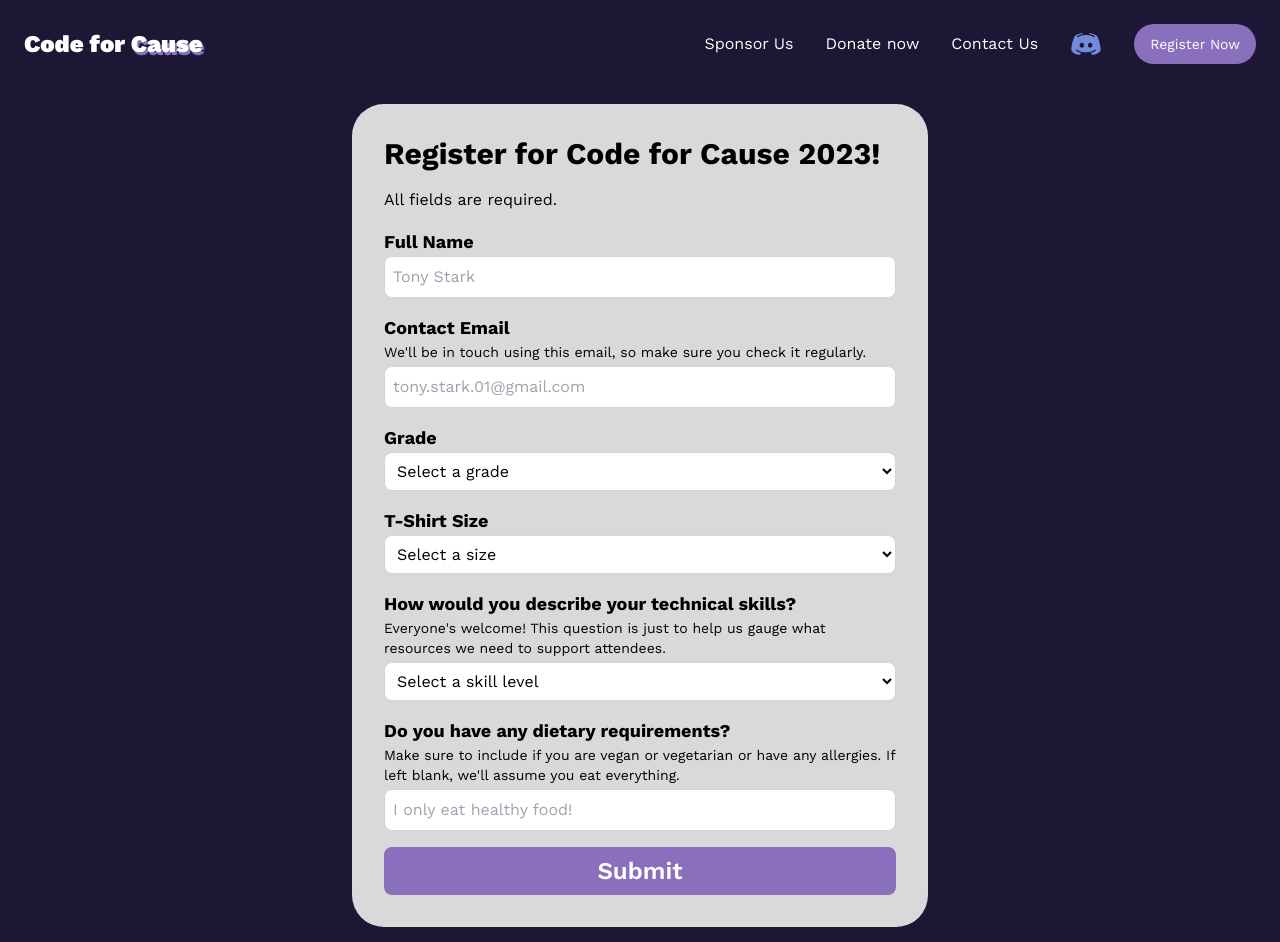
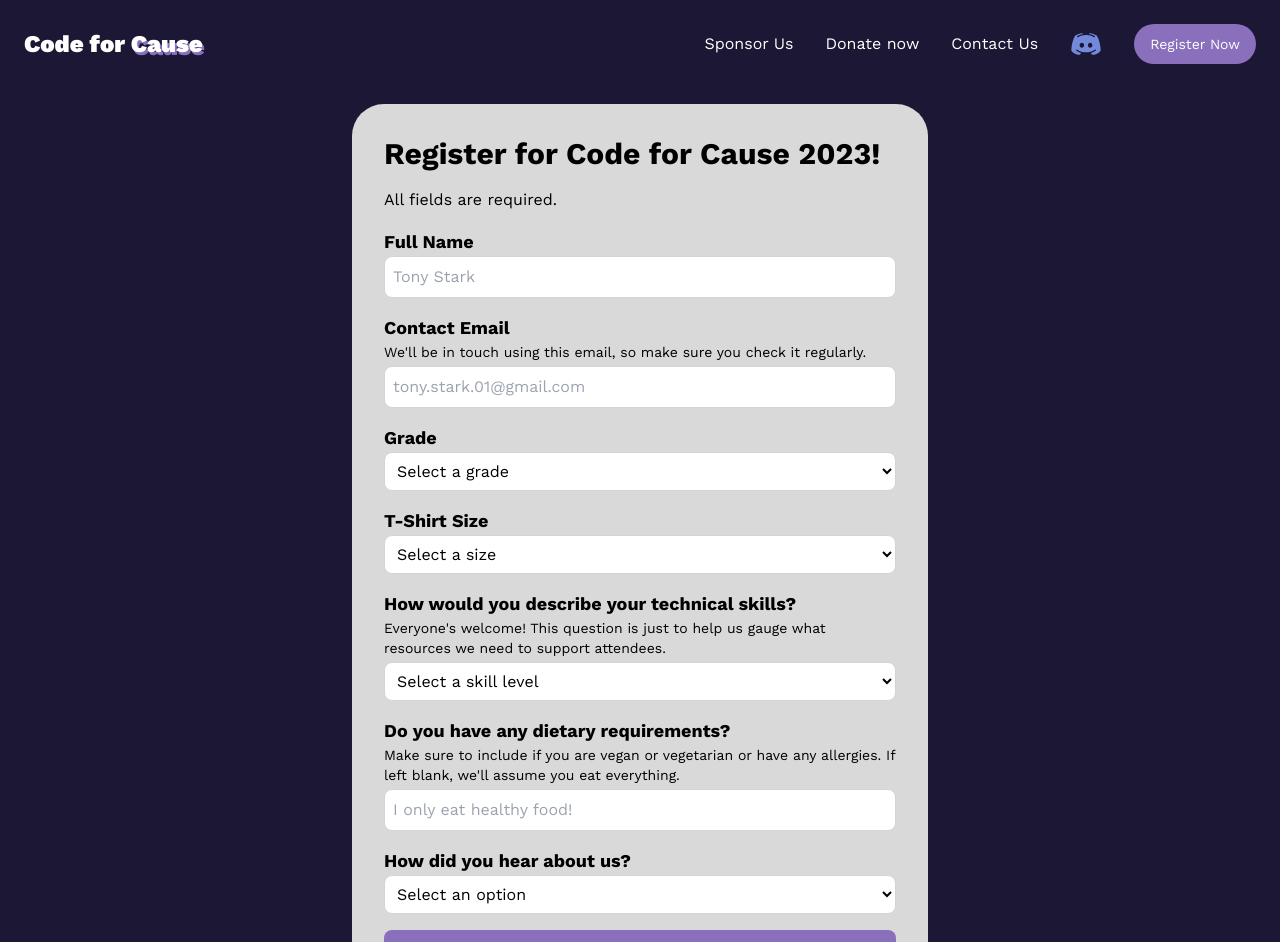
Before and after one commit to bub655/code-for-cause, a Next.js app: page /register in a window 1280 px wide. Shown: the top 942 px of the page. Built offline with nearby package versions, Linux system fonts and the light colour scheme.

Commit message:
How did you hear about us?

```diff
--- a/src/app/api/register/route.tsx
+++ b/src/app/api/register/route.tsx
@@ -15,6 +15,7 @@ export async function POST(request: NextRequest) {
 			grade: searchParams.get("grade"),
 			size: searchParams.get("size"),
 			skill: searchParams.get("skill"),
+			source: searchParams.get("source"),
 			registered: serverTimestamp(),
 		});
 		console.log("Registered: ", email);
@@ -28,6 +29,7 @@ export async function POST(request: NextRequest) {
 					grade: searchParams.get("grade"),
 					size: searchParams.get("size"),
 					skill: searchParams.get("skill"),
+					source: searchParams.get("source"),
 					emailSaved: serverTimestamp(),
 					registered: serverTimestamp(),
 				});
--- a/src/app/register/page.tsx
+++ b/src/app/register/page.tsx
@@ -17,6 +17,7 @@ const Register = () => {
 	const [size, setSize] = useState("");
 	const [skill, setSkill] = useState("");
 	const [saved, setSaved] = useState(false);
+	const [source, setSource] = useState("");
 
 	const submitForm = async (e: React.FormEvent<HTMLFormElement>) => {
 		e.preventDefault();
@@ -27,7 +28,7 @@ const Register = () => {
 		const diet = ((e.target as HTMLFormElement)[5] as any).value;
 
 		const response = await fetch(
-			`/api/register?name=${name}&email=${email}&diet=${diet}&grade=${grade}&size=${size}&skill=${skill}`,
+			`/api/register?name=${name}&email=${email}&diet=${diet}&grade=${grade}&size=${size}&skill=${skill}&source=${source}`,
 			{
 				method: "POST",
 			}
@@ -200,6 +201,30 @@ const Register = () => {
 						/>
 					</div>
 
+					<div>
+						<label className="block text-lg" htmlFor="size">
+							How did you hear about us?
+						</label>
+						<select
+							required
+							className="w-full rounded-lg bg-white font-normal border border-gray-300 p-2 outline-none outline outline-neutral-700"
+							id="size"
+							value={skill}
+							onChange={(e) => setSource(e.target.value)}
+						>
+							<option value="" disabled>
+								Select an option
+							</option>
+							<option value="google">Google Search</option>
+							<option value="hack">Hack Club Hackathons Page</option>
+							<option value="slack">Hack Club Slack</option>
+							{/* <option value="devpost">Devpost</option> */}
+							<option value="instagram">Instagram</option>
+							<option value="linkedin">Linkedin</option>
+							<option value="friend">A friend</option>
+						</select>
+					</div>
+
 					<button
 						type="submit"
 						disabled={isLoading}
```
